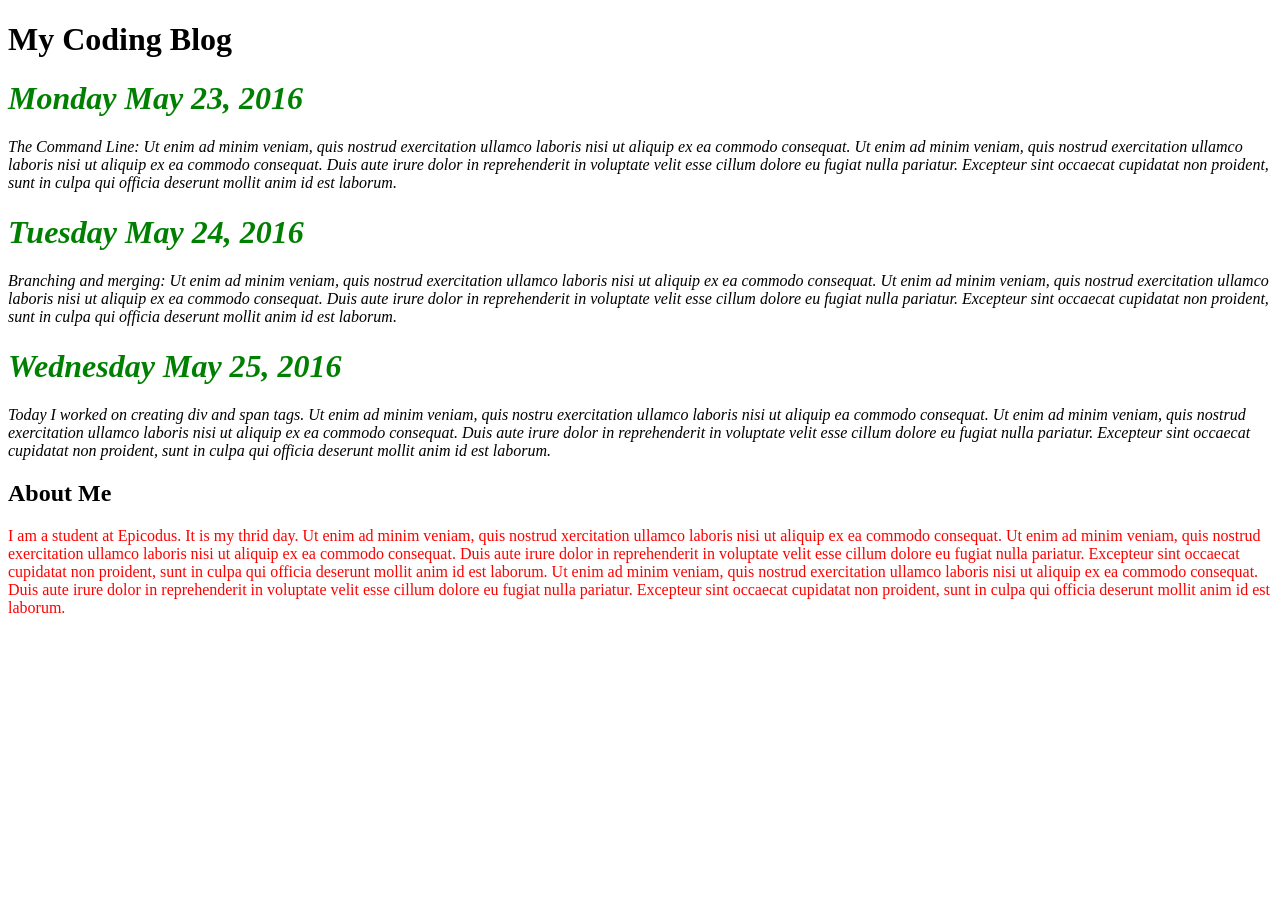
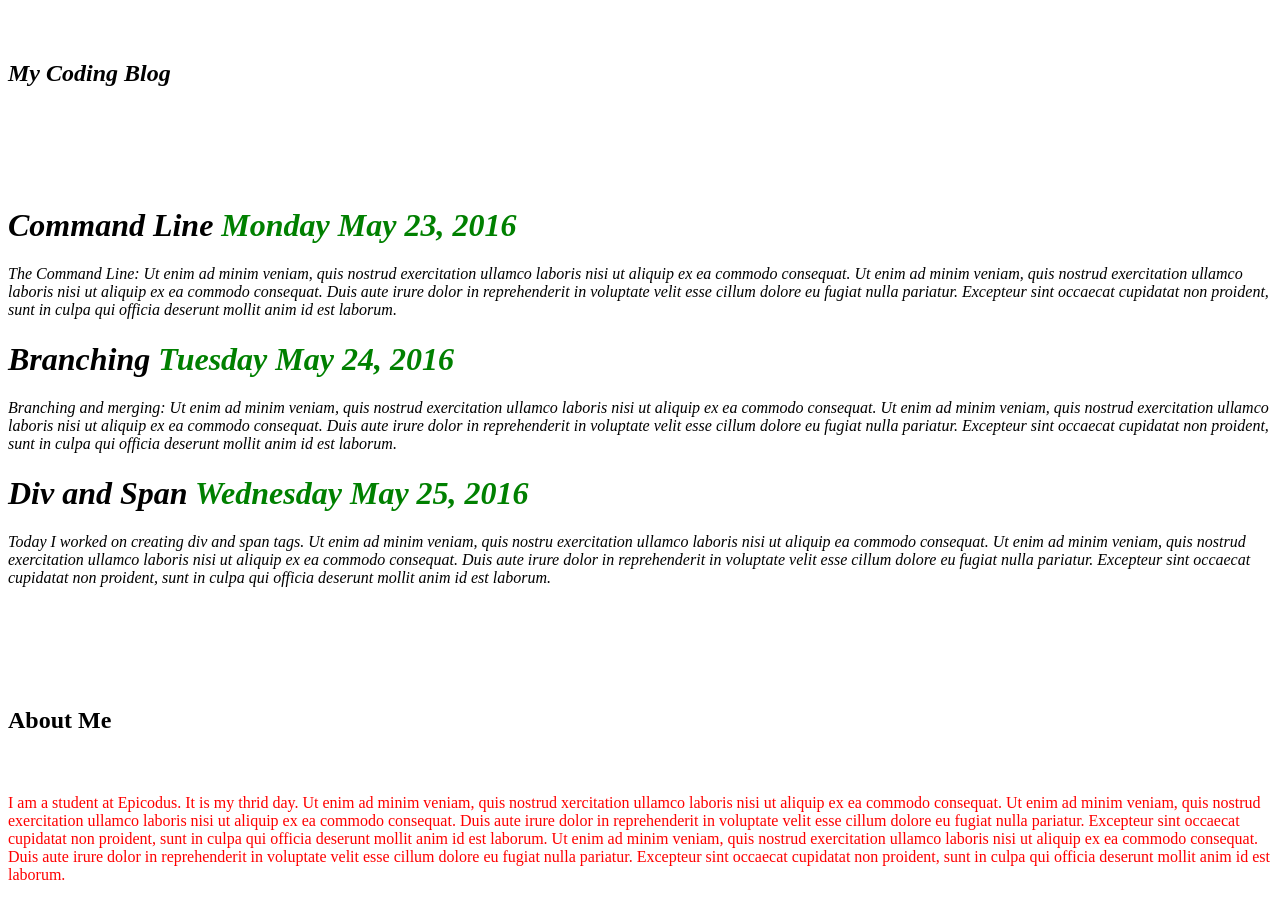
Before and after one commit to maldonmeehan/blogging, a plain HTML site: page index.html in a window 1280 px wide. Before the commit the page ends 800 px from the top, so only its background shows below. Drawn offline with Linux system fonts and the light colour scheme.

Commit message:
add box model styling

```diff
--- a/css/style.css
+++ b/css/style.css
@@ -1,11 +1,21 @@
 .aboutme {
   color: red;
+  margin-top: 60px;
+  margin-bottom: 60px;
 }
 
 .posts {
   font-style: italic;
+  margin-top: 120px;
+  margin-bottom: 120px;
 }
 
 .dates {
   color: green;
 }
+
+.title {
+  margin-top: 60px;
+  margin-bottom: 60px;
+  font-style: italic;
+}
--- a/index.html
+++ b/index.html
@@ -7,19 +7,21 @@
 
   <body>
 
-    <h1>My Coding Blog</h1>
+    <div class="title">
+    <h2>My Coding Blog</h2>
+    </div>
 
     <div class="posts">
 
-    <h1><span class="dates">Monday May 23, 2016</span></h1>
+    <h1>Command Line <span class="dates">Monday May 23, 2016</span></h1>
 
     <p>The Command Line: Ut enim ad minim veniam, quis nostrud exercitation ullamco laboris nisi ut aliquip ex ea commodo consequat. Ut enim ad minim veniam, quis nostrud exercitation ullamco laboris nisi ut aliquip ex ea commodo consequat. Duis aute irure dolor in reprehenderit in voluptate velit esse cillum dolore eu fugiat nulla pariatur. Excepteur sint occaecat cupidatat non proident, sunt in culpa qui officia deserunt mollit anim id est laborum.</p>
 
-    <h1><span class="dates">Tuesday May 24, 2016</span></h1>
+    <h1>Branching <span class="dates">Tuesday May 24, 2016</span></h1>
 
     <p>Branching and merging: Ut enim ad minim veniam, quis nostrud exercitation ullamco laboris nisi ut aliquip ex ea commodo consequat. Ut enim ad minim veniam, quis nostrud exercitation ullamco laboris nisi ut aliquip ex ea commodo consequat. Duis aute irure dolor in reprehenderit in voluptate velit esse cillum dolore eu fugiat nulla pariatur. Excepteur sint occaecat cupidatat non proident, sunt in culpa qui officia deserunt mollit anim id est laborum.</p>
 
-    <h1><span class="dates">Wednesday May 25, 2016</span></h1>
+    <h1>Div and Span <span class="dates">Wednesday May 25, 2016</span></h1>
 
     <p>Today I worked on creating div and span tags. Ut enim ad minim veniam, quis nostru exercitation ullamco laboris nisi ut aliquip ea commodo consequat. Ut enim ad minim veniam, quis nostrud exercitation ullamco laboris nisi ut aliquip ex ea commodo consequat. Duis aute irure dolor in reprehenderit in voluptate velit esse cillum dolore eu fugiat nulla pariatur. Excepteur sint occaecat cupidatat non proident, sunt in culpa qui officia deserunt mollit anim id est laborum.</p>
     </div>
```
